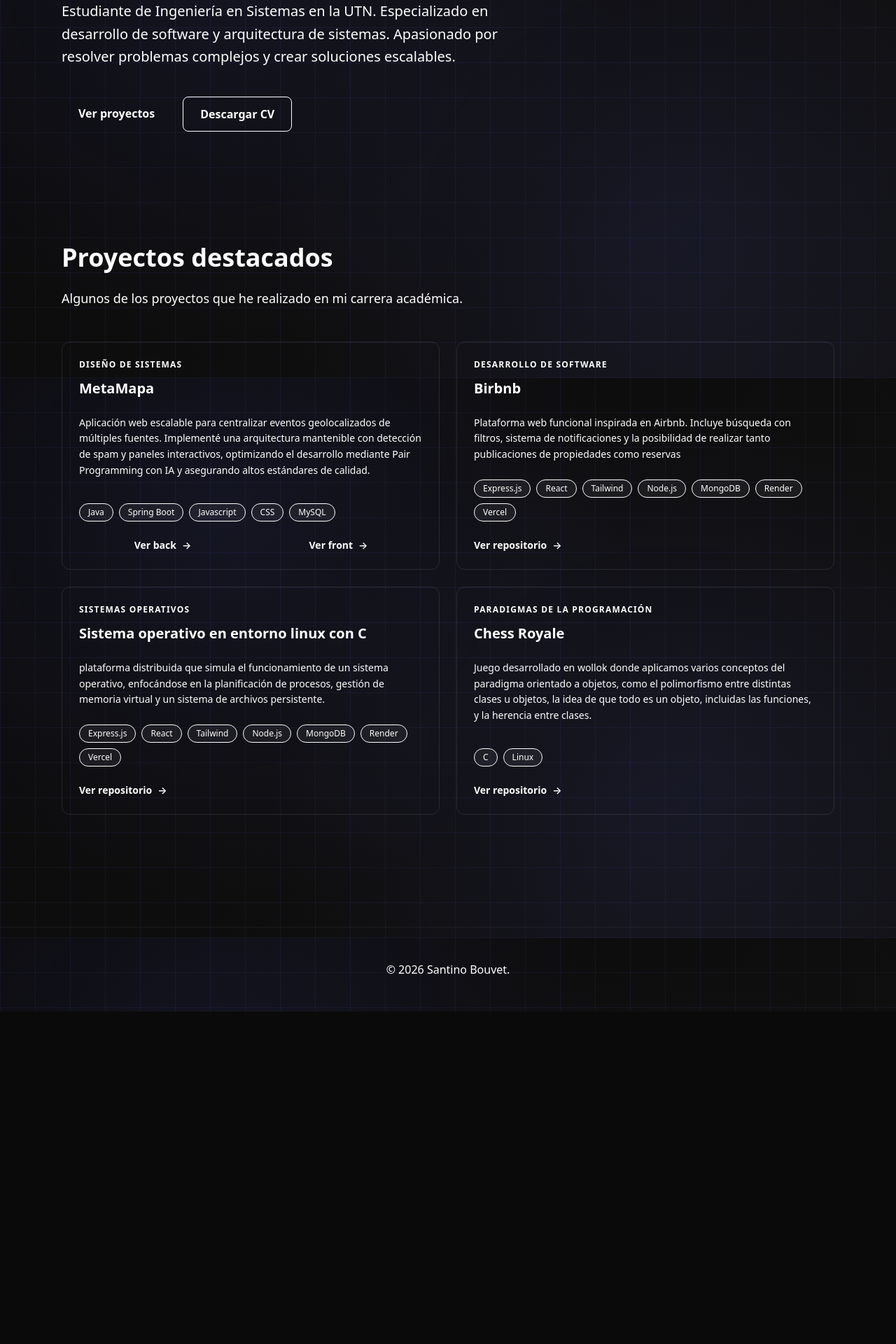
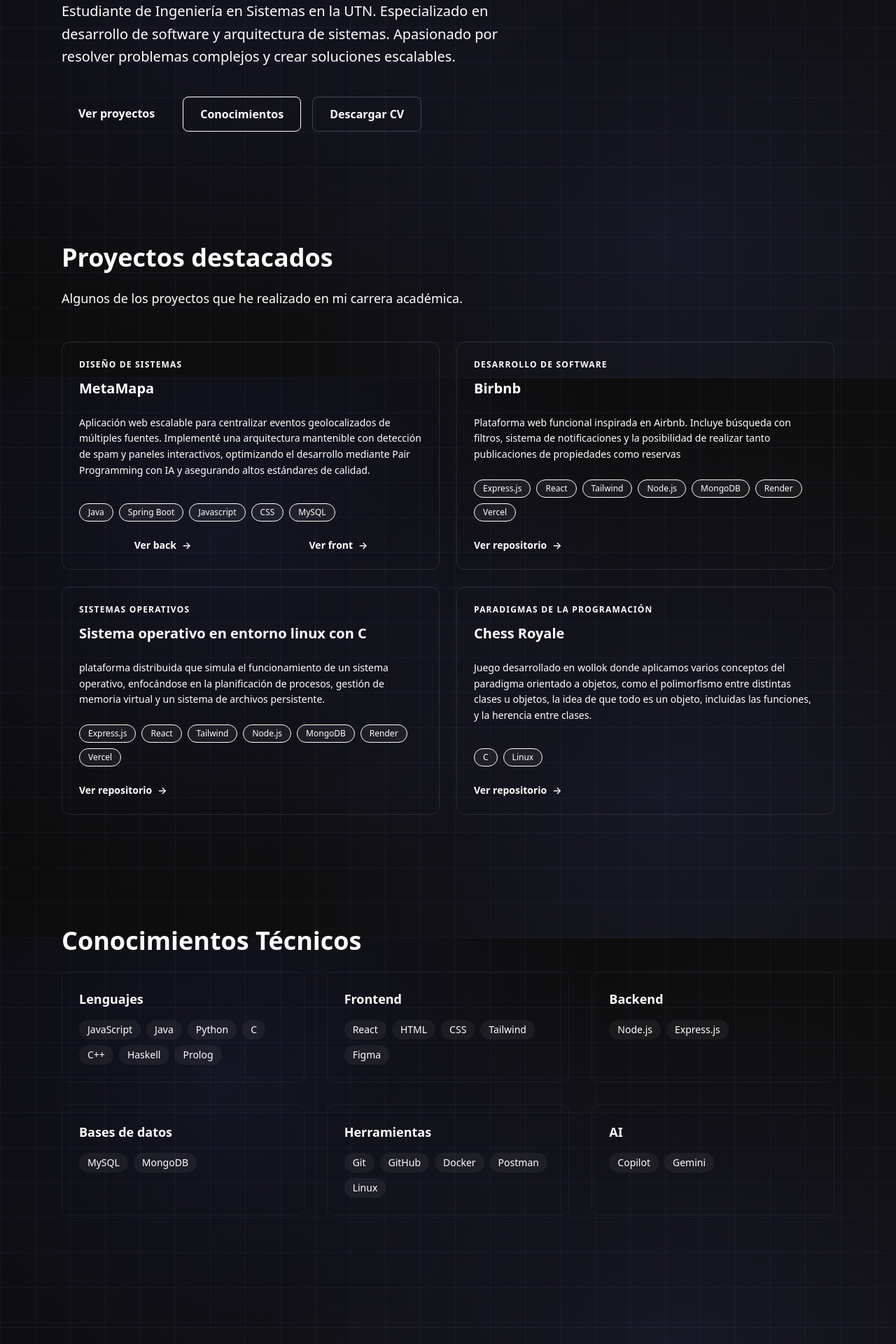
Before and after one commit to Santibouvet/Portfolio-Santino-Bouvet, a Next.js app: page / in a window 1280 px wide. Shown: the part 260-2180 px from the top of the page at 70% size. Before the commit the page ends 1705 px from the top, so only its background shows below. Built offline with nearby package versions, Linux system fonts and the light colour scheme.

Commit message:
Agrego los conocimientos técnicos

```diff
--- a/src/app/page.tsx
+++ b/src/app/page.tsx
@@ -1,5 +1,6 @@
 import { projects } from '@/data/projects';
 import ProjectCard from '@/components/ProjectCard';
+import Conocimientos from '@/components/Conocimientos';
 
 export default function Home() {
   return (
@@ -21,9 +22,15 @@ export default function Home() {
               Ver proyectos
             </a>
             <a
+              href="#conocimientos"
+              className="px-6 py-3 rounded-lg border border-primary text-primary font-semibold hover:bg-primary/10 transition-all duration-300"
+            >
+              Conocimientos
+            </a>
+            <a
               href="/CV-Santino-Bouvet.pdf"
               download="Santino_Bouvet_CV.pdf"
-              className="px-6 py-3 rounded-lg border border-primary text-primary font-semibold hover:bg-primary/10 transition-all duration-300"
+              className="px-6 py-3 rounded-lg border border-white/20 text-text-muted font-semibold hover:bg-white/5 transition-all duration-300"
             >
               Descargar CV
             </a>
@@ -43,6 +50,9 @@ export default function Home() {
         </div>
       </section>
 
+      {/* Skills Section */}
+      <Conocimientos />
+
       {/* Footer */}
       <section className="border-t border-white/5 bg-bg-card/50 mt-20 py-12 px-6">
         <div className="max-w-6xl mx-auto text-center text-text-muted">
--- /dev/null
+++ b/src/components/Conocimientos.tsx
@@ -0,0 +1,56 @@
+export default function Conocimientos() {
+  const categories = [
+    {
+      title: "Lenguajes",
+      skills: ["JavaScript", "Java", "Python", "C", "C++", "Haskell", "Prolog"]
+    },
+    {
+      title: "Frontend",
+      skills: ["React", "HTML", "CSS", "Tailwind", "Figma"]
+    },
+    {
+      title: "Backend",
+      skills: ["Node.js", "Express.js"]
+    },
+    {
+      title: "Bases de datos",
+      skills: ["MySQL", "MongoDB"]
+    },
+    {
+      title: "Herramientas",
+      skills: ["Git", "GitHub", "Docker", "Postman", "Linux"]
+    },
+    {
+      title: "AI",
+      skills: ["Copilot", "Gemini"]
+    }
+  ];
+
+  return (
+    <section id="conocimientos" className="max-w-6xl mx-auto px-6 py-20">
+      <h2 className="text-3xl md:text-4xl font-bold mb-6">Conocimientos Técnicos</h2>
+      <div className="grid grid-cols-1 md:grid-cols-2 lg:grid-cols-3 gap-8">
+        {categories.map((category) => (
+          <div
+            key={category.title}
+            className="p-6 rounded-lg bg-bg-card border border-white/5 hover:border-primary/30 transition-all duration-300"
+          >
+            <h3 className="text-lg font-semibold text-primary mb-4">
+              {category.title}
+            </h3>
+            <div className="flex flex-wrap gap-2">
+              {category.skills.map((skill) => (
+                <span
+                  key={skill}
+                  className="inline-block px-3 py-1 rounded-full bg-white/5 text-text-muted text-sm hover:bg-primary/20 hover:text-primary transition-all duration-300"
+                >
+                  {skill}
+                </span>
+              ))}
+            </div>
+          </div>
+        ))}
+      </div>
+    </section>
+  );
+}
--- a/src/components/Navbar.tsx
+++ b/src/components/Navbar.tsx
@@ -30,6 +30,9 @@ export default function Navbar() {
           <a href="#proyectos" className="text-sm text-text-muted hover:text-white transition-colors duration-300">
             Proyectos
           </a>
+          <a href="#conocimientos" className="text-sm text-text-muted hover:text-white transition-colors duration-300">
+            Conocimientos
+          </a>
           <a
             href="/CV-Santino-Bouvet.pdf"
             download="Santino_Bouvet_CV.pdf"
```
